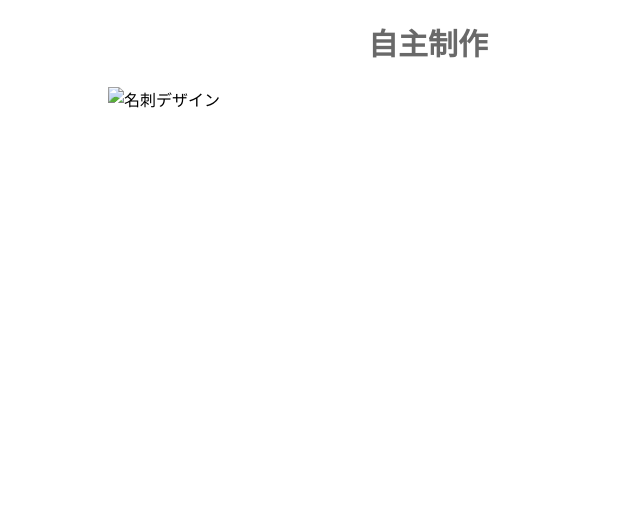
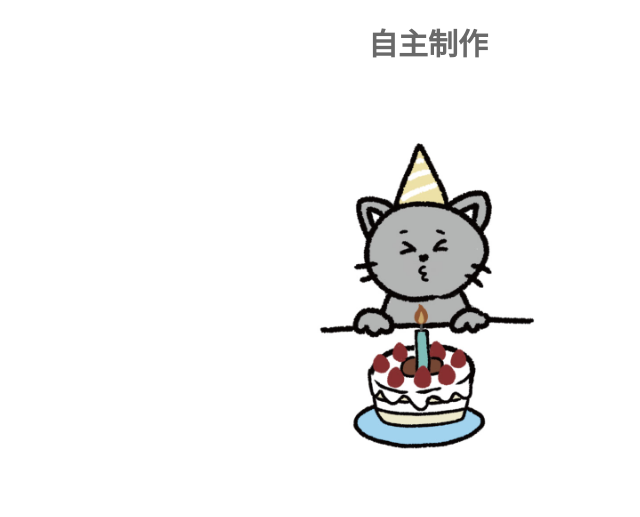
Before and after one commit to i2124059/vol1, a plain HTML site: page index.html in a window 1280 px wide. Shown: the whole page, without its empty margins (212-852 px from the left). Drawn offline with Linux system fonts and the light colour scheme.

Commit message:
Update index.html

```diff
--- a/index.html
+++ b/index.html
@@ -13,6 +13,6 @@
 </head>
 <body>
     <h1 class="large">自主制作</h1>
-    <img src="" alt="名刺デザイン">
+    <img src="neko.jpg" alt="名刺デザイン">
 </body>
 </html>
```
